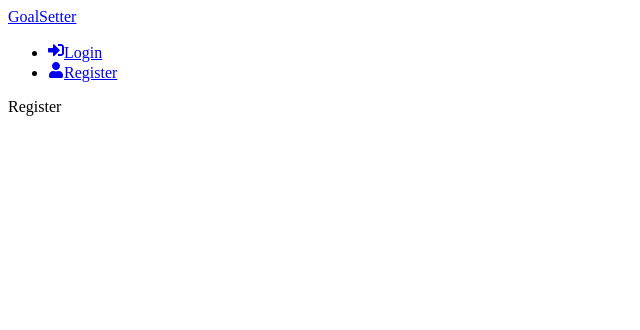
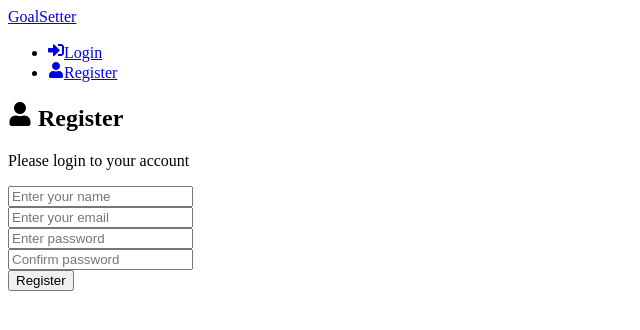
Before and after one commit to kn8a/goals, a React (Create React App) app in the folder frontend/: page /register in a window 1280 px wide. Shown: the top 330 px of the page, without its empty margins (0-640 px from the left). Built offline with nearby package versions, Linux system fonts and the light colour scheme.

Commit message:
login and register pages

```diff
--- a/frontend/src/pages/Login.jsx
+++ b/frontend/src/pages/Login.jsx
@@ -1,8 +1,69 @@
 import React from 'react'
+import { useState, useEffect } from 'react'
+import { FaSignInAlt } from 'react-icons/fa'
 
 function Login() {
+    const [formData, setFormData] = useState({
+        email: '',
+        password: '',
+      })
+
+    //destructure fields
+    const { email, password } = formData
+
+    const onChange = (e) => {
+        setFormData((prevState) => ({
+          ...prevState,
+          [e.target.name]: e.target.value,
+        }))
+      }
+
+    const onSubmit = (e) => {
+        e.preventDefault()
+    }
+
   return (
-    <div>Login</div>
+    <>
+        <section className='heading'>
+            <h1>
+                <FaSignInAlt/> Register
+            </h1>
+            <p>
+                Please create an account
+            </p>
+        </section>
+        <section className='form'>
+        <form onSubmit={onSubmit}>
+          <div className='form-group'>
+            <input
+              type='email'
+              className='form-control'
+              id='email'
+              name='email'
+              value={email}
+              placeholder='Enter your email'
+              onChange={onChange}
+            />
+          </div>
+          <div className='form-group'>
+            <input
+              type='password'
+              className='form-control'
+              id='password'
+              name='password'
+              value={password}
+              placeholder='Enter password'
+              onChange={onChange}
+            />
+          </div>
+          <div className='form-group'>
+            <button type='submit' className='btn btn-block'>
+              Login
+            </button>
+          </div>
+        </form>
+      </section>
+    </>
   )
 }
 
--- a/frontend/src/pages/Register.jsx
+++ b/frontend/src/pages/Register.jsx
@@ -1,8 +1,93 @@
 import React from 'react'
+import { useState, useEffect } from 'react'
+import { FaUser } from 'react-icons/fa'
 
 function Register() {
+    const [formData, setFormData] = useState({
+        name: '',
+        email: '',
+        password: '',
+        password2: '',
+      })
+
+    //destructure fields
+    const { name, email, password, password2 } = formData
+
+    const onChange = (e) => {
+        setFormData((prevState) => ({
+          ...prevState,
+          [e.target.name]: e.target.value,
+        }))
+      }
+
+    const onSubmit = (e) => {
+        e.preventDefault()
+    }
+
   return (
-    <div>Register</div>
+    <>
+        <section className='heading'>
+            <h1>
+                <FaUser/> Register
+            </h1>
+            <p>
+                Please login to your account
+            </p>
+        </section>
+        <section className='form'>
+        <form onSubmit={onSubmit}>
+          <div className='form-group'>
+            <input
+              type='text'
+              className='form-control'
+              id='name'
+              name='name'
+              value={name}
+              placeholder='Enter your name'
+              onChange={onChange}
+            />
+          </div>
+          <div className='form-group'>
+            <input
+              type='email'
+              className='form-control'
+              id='email'
+              name='email'
+              value={email}
+              placeholder='Enter your email'
+              onChange={onChange}
+            />
+          </div>
+          <div className='form-group'>
+            <input
+              type='password'
+              className='form-control'
+              id='password'
+              name='password'
+              value={password}
+              placeholder='Enter password'
+              onChange={onChange}
+            />
+          </div>
+          <div className='form-group'>
+            <input
+              type='password'
+              className='form-control'
+              id='password2'
+              name='password2'
+              value={password2}
+              placeholder='Confirm password'
+              onChange={onChange}
+            />
+          </div>
+          <div className='form-group'>
+            <button type='submit' className='btn btn-block'>
+              Register
+            </button>
+          </div>
+        </form>
+      </section>
+    </>
   )
 }
 
```
